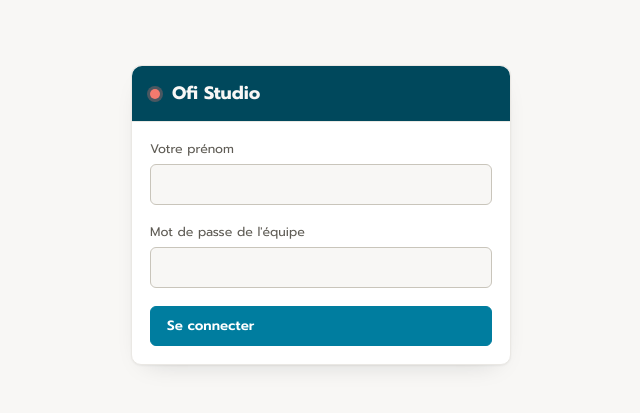
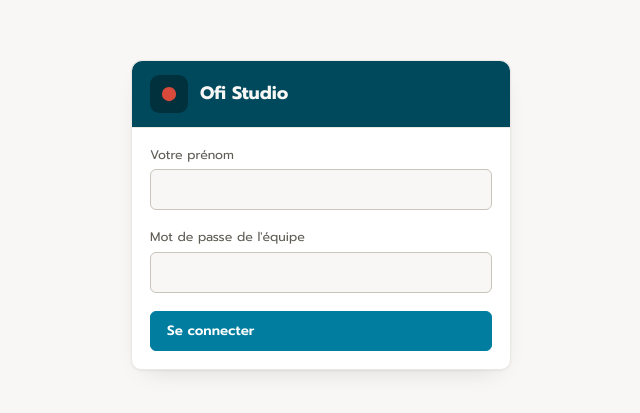
Before and after one commit to pofrainais-arch/studio-keiko-app, a Next.js app: page /login in a window 1280 px wide. Shown: the part 185-598 px from the top of the page, without its empty margins (319-959 px from the left). Built offline with nearby package versions, Linux system fonts and the light colour scheme; no server answers.

Commit message:
Logo (cercles et lecture) à la place du point rouge dans l'en-tête et la connexion
Co-Authored-By: Claude Sonnet 5.5 <noreply@anthropic.com>
Claude-Session: https://claude.ai/code/session_01M7CfuJL5i67XhGH2dsZJD3

```diff
--- a/app/globals.css
+++ b/app/globals.css
@@ -34,6 +34,7 @@ button,input,select,textarea{font:inherit;color:inherit}
 .bar{background:var(--navy);color:var(--on-navy);position:sticky;top:0;z-index:10;box-shadow:var(--shadow)}
 .bar-in{max-width:1180px;margin:0 auto;padding:12px max(16px,env(safe-area-inset-right)) 12px max(16px,env(safe-area-inset-left));display:flex;align-items:center;gap:16px;flex-wrap:wrap;justify-content:space-between}
 .brand{display:flex;align-items:center;gap:12px;text-decoration:none;color:inherit}
+.logo{flex:none;display:block;border-radius:9px}
 .rec{width:10px;height:10px;border-radius:50%;background:#F37A6E;box-shadow:0 0 0 3px rgba(243,122,110,.3)}
 .brand h1{font-size:18px;color:var(--on-navy)}
 .brand .tag{font-family:var(--f-mono);font-size:10.5px;letter-spacing:.12em;text-transform:uppercase;color:var(--on-navy-soft)}
--- a/app/login/page.tsx
+++ b/app/login/page.tsx
@@ -24,7 +24,7 @@ export default function Login() {
     <main className="login">
       <form className="panel" onSubmit={submit}>
         <div className="panel-head" style={{ background: "var(--navy)", color: "var(--on-navy)", borderRadius: "10px 10px 0 0" }}>
-          <div className="brand"><span className="rec" /><h1 style={{ fontSize: 18, color: "var(--on-navy)" }}>Ofi Studio</h1></div>
+          <div className="brand">{/* eslint-disable-next-line @next/next/no-img-element */}<img src="/icon.svg" alt="" width={38} height={38} className="logo" /><h1 style={{ fontSize: 18, color: "var(--on-navy)" }}>Ofi Studio</h1></div>
         </div>
         <div className="panel-body">
           <label className="f">Votre prénom<input type="text" id="name" value={name} onChange={(e) => setName(e.target.value)} autoComplete="given-name" required /></label>
--- a/app/nav.tsx
+++ b/app/nav.tsx
@@ -22,7 +22,8 @@ export default function Nav({ name }: { name: string }) {
     <header className="bar">
       <div className="bar-in">
         <Link href="/" className="brand">
-          <span className="rec" aria-hidden="true" />
+          {/* eslint-disable-next-line @next/next/no-img-element */}
+          <img src="/icon.svg" alt="" width={38} height={38} className="logo" />
           <div>
             <h1>Ofi Studio</h1>
             <div className="tag">Ofi Invest AM · devis & production</div>
```
